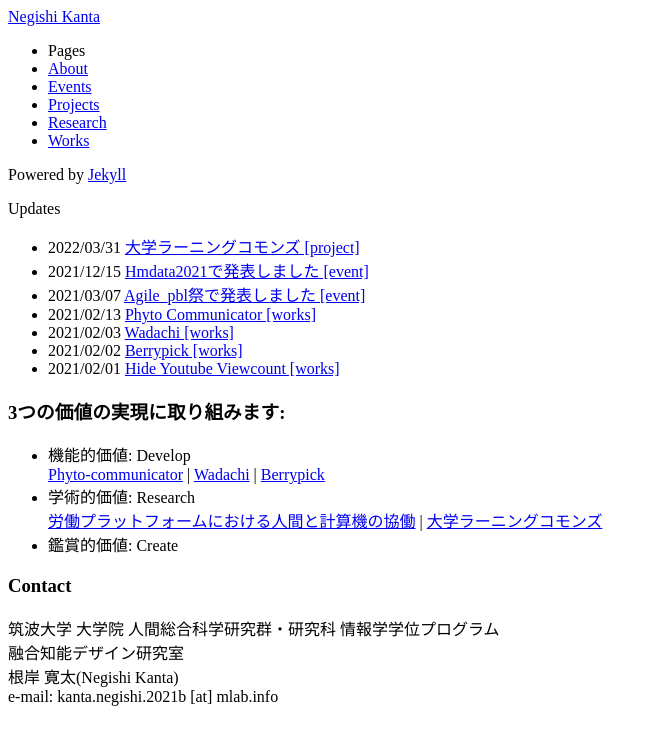
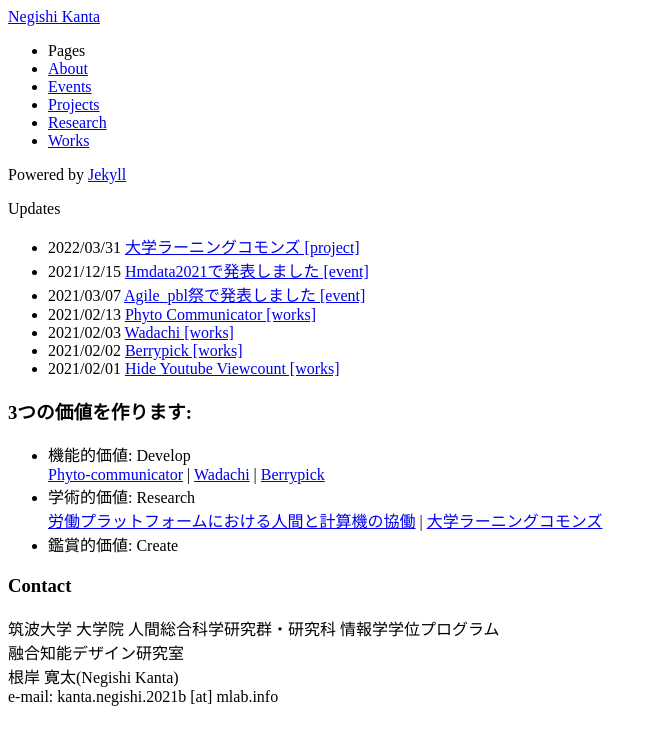
Before and after one commit to negicy/Nexicon, a Jekyll site: the page built from index.md, in a window 1280 px wide. Shown: the top 745 px of the page, without its empty margins (0-658 px from the left). Built offline with Jekyll 4.4.1, drawn with Linux system fonts in a browser that asks for light colours; a style sheet for code colours, icons or effects is not loaded.

Commit message:
Update home.html

```diff
--- a/_includes/home.html
+++ b/_includes/home.html
@@ -22,7 +22,7 @@
   </div>
   </article>
 
-  <h3>3つの価値の実現に取り組みます:</h3>
+  <h3>3つの価値を作ります:</h3>
   <ul>
   <li>機能的価値: Develop</li>
   <a href="https://neginex.github.io/Nexicon/works/2021/02/13/phyto-communicator.html">Phyto-communicator</a> |
```
